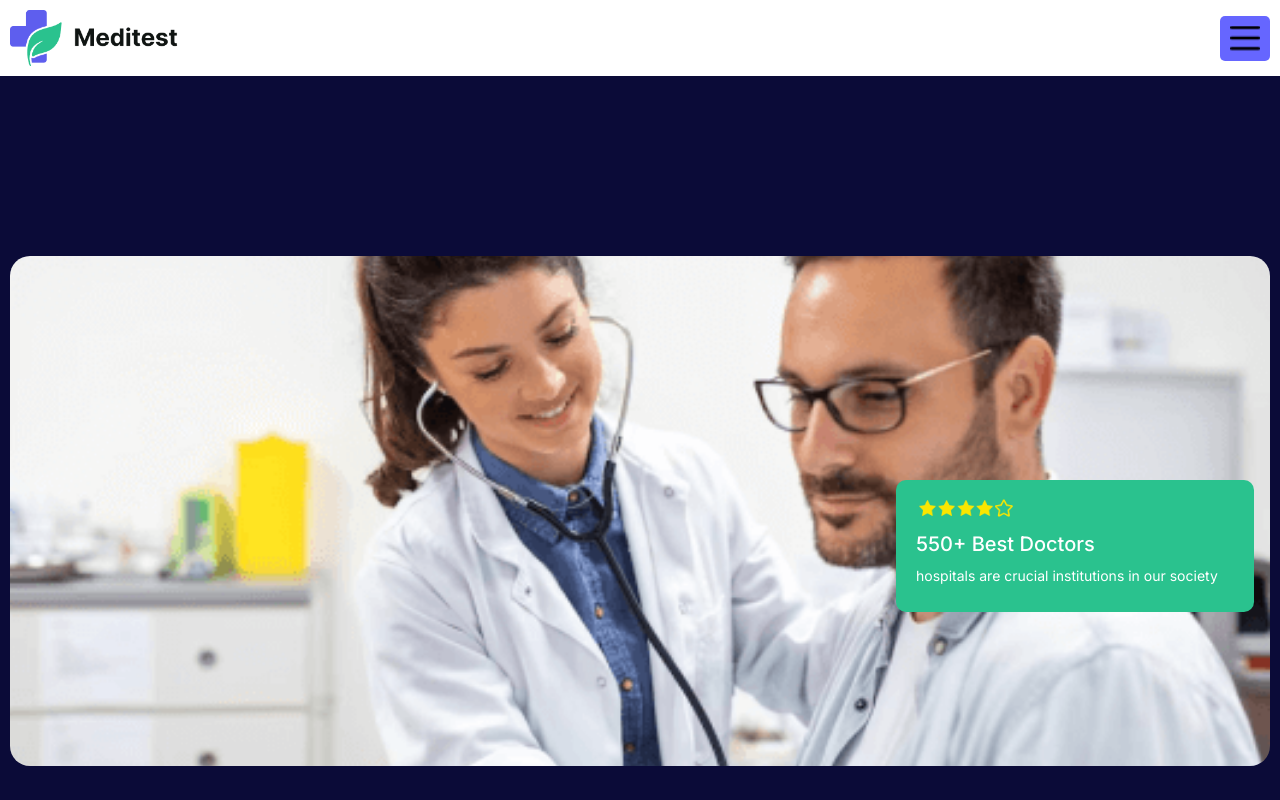
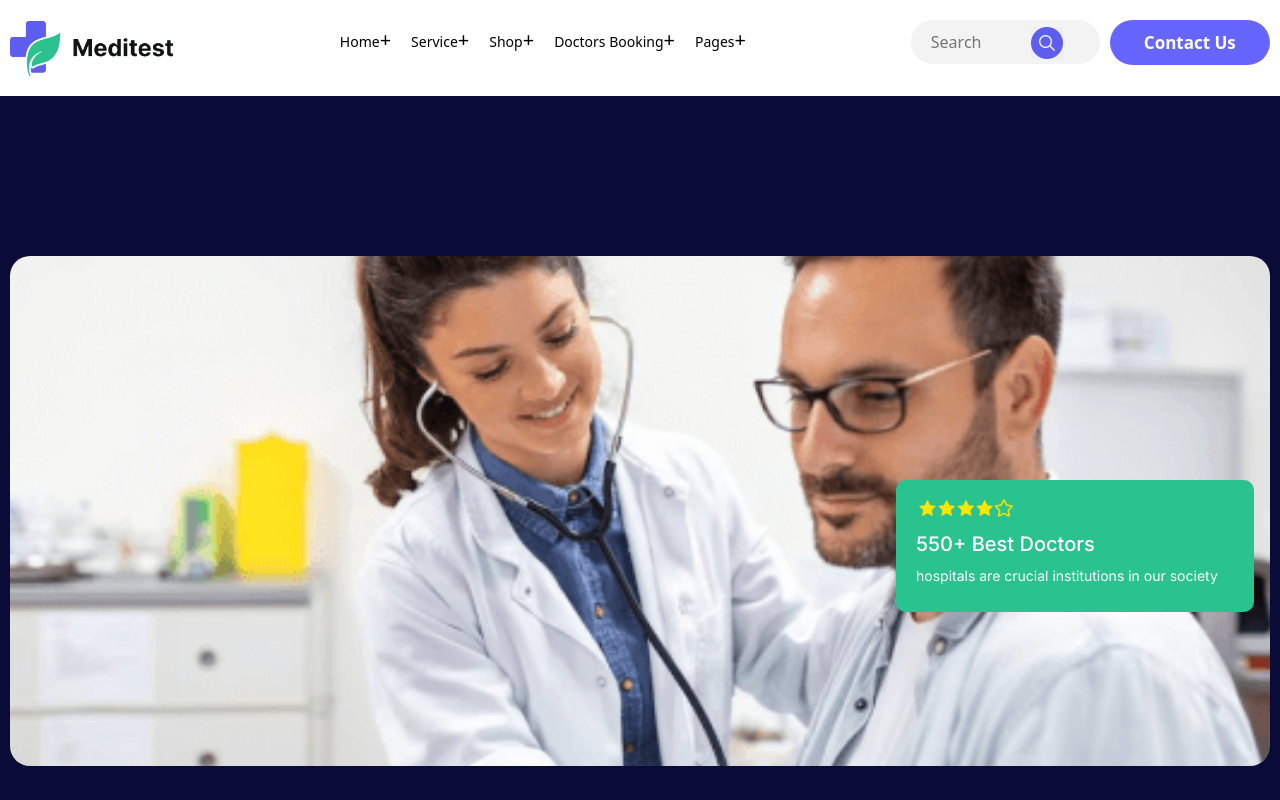
Before and after one commit to PrathameshAdinawar/Personal-Portfolio, a plain HTML site: page Portfolio/Hospital/index.html in a window 1280 px wide. Shown: the top 800 px of the page. Drawn offline with nearby package versions, Linux system fonts and the light colour scheme; files whose address does not match are found by name.

Commit message:
hospital head

```diff
--- a/Portfolio/Hospital/css/style.css
+++ b/Portfolio/Hospital/css/style.css
@@ -15,16 +15,45 @@
     z-index: 1;
 }
 
+.logo{
+    /* border: 2px solid black; */
+
+}
 
 .logo img{
-    width: 60%;
+    height: 55px;
+    /* border: 2px solid red; */
 }
 
 .menu{
     width: 50px;
-    height: 45px;
+    height: 50px;
+    position: relative;
+}
+
+.menu1{
+    width: 50%;
+    /* border: 2px solid red; */
+    position: relative;
 
 }
+
+.menu1 ul {
+    padding: 0;
+    list-style: none;
+    text-align: center;
+  }
+  .menu1 li {
+    font-size: 14px;
+  }
+  .menu1 a {
+    color: #000000;
+    text-decoration: none;
+    font-weight: 400;
+    display: inline-block;
+    padding: 10px;
+    position: relative;
+  }
 
 .menu img{
     border-radius: 5px;
@@ -33,6 +62,43 @@
     height: 100%;
     padding: 10px;
     background-color: #6666ff;
+}
+
+.sandb{
+    position: relative;
+    top: 10px;
+}
+
+.hsearch-input{
+    border: 0px solid;
+    background: #f3f3f3;
+    border-radius: 126px;
+    width:95%;
+    position: relative;
+    text-indent: 20px;
+    display: inline-block;
+    padding: 10px 0;
+    /* border: 2px solid black; */
+}
+
+.hsearch-button{
+    border: none;
+    position: relative;
+    left: 120px;
+    bottom: 37px;
+    /* border: 2px solid red; */
+}
+
+.contact-button{
+    width: 60%;
+    height: 45px;
+    border-radius: 30px;
+    border: #6666ff;
+    background-color: #6666ff;
+    color: white;
+    font-size: 17px;
+    font-weight: 700;
+    line-height: 40px;
 }
 
 .main{
--- a/Portfolio/Hospital/index.html
+++ b/Portfolio/Hospital/index.html
@@ -16,7 +16,23 @@
             <div class="logo">
                 <a href="#"><img src="images/illustrations/Meditest-main-logo.png" alt=""></a>
             </div>
-            <div class="menu">
+            <div class="menu1 d-none d-md-none d-lg-block text-center ">
+                <ul class="d-flex justify-content-center">
+                    <li><a href="#1">Home<span style="font-size: 20px;">+</span></a></li>
+                    <li><a href="#2">Service<span style="font-size: 20px;">+</span></a></li>
+                    <li><a href="#3">Shop<span style="font-size: 20px;">+</span></a></li>
+                    <li><a href="#4">Doctors Booking<span style="font-size: 20px;">+</span></a></li>
+                    <li><a href="#5">Pages<span style="font-size: 20px;">+</span></a></li>
+                </ul>
+            </div>
+            <div class="sandb d-flex justify-content-center">
+                <form action="" role="search">
+                    <input type="text" class="hsearch-input" value="" name="s" placeholder="Search" required="">
+                    <span><button type="submit" id="searchsubmitt" class="hsearch-button"><img src="images/illustrations/search.png" alt=""></button></span>
+                </form>
+                <button class="contact-button">Contact Us</button>
+            </div>
+            <div class="menu d-lg-none ">
                 <a href="#"><img src="images/illustrations/hb.png" alt=""></a>
             </div>
         </div>
```
Also changed, not shown: Portfolio/Hospital/images/illustrations/search.png (added).
